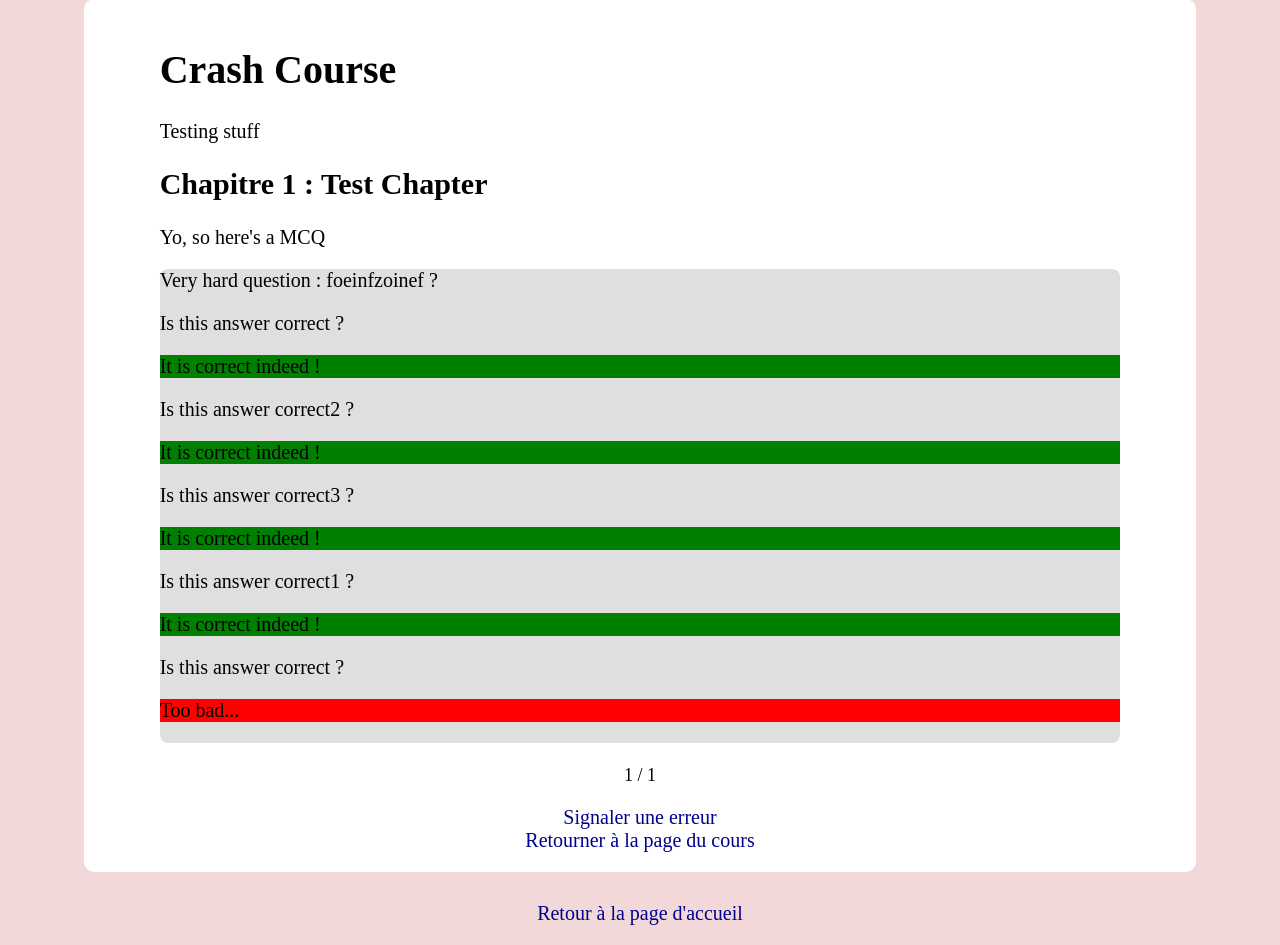
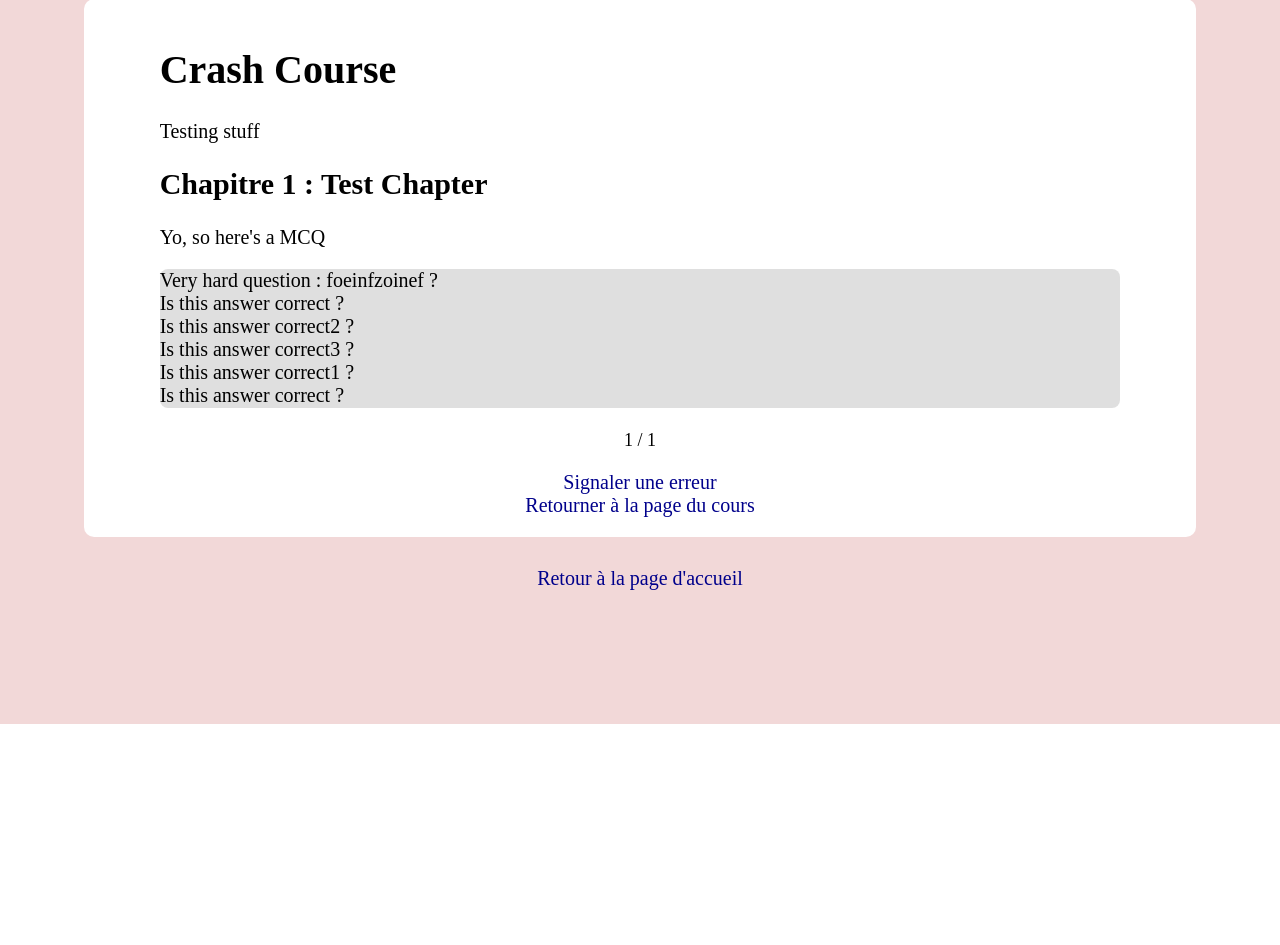
Before and after one commit to Fafookalfon/MathTree_Prototype, a Django app: a page that uses MathTree/Courses/templates/Courses/page_view.html in a window 1280 px wide. Shown: the part 76-1021 px from the top of the page. After the commit the page ends 800 px from the top, so only its background shows below. Run offline with Django 3.2, Linux system fonts and the light colour scheme; data comes from the database, SQL or seed files in the repository.

Commit message:
A bit painfully figured out MCQ mechanics

```diff
--- a/MathTree/Courses/templates/Courses/page_view.html
+++ b/MathTree/Courses/templates/Courses/page_view.html
@@ -165,14 +165,30 @@
 
     {{item|get_first_field}}
 
+    <script>
+        openMCQchoice = function(event) {
+            event.target.parentNode.children[1].style.display = 'block'
+            event.target.parentNode.children[0].removeEventListener('click', openMCQchoice);
+            event.target.parentNode.children[0].addEventListener('click', closeMCQchoice);
+        }
+
+        closeMCQchoice = function(event) {
+            event.target.parentNode.children[1].style.display = 'none'
+            event.target.parentNode.children[0].removeEventListener('click', closeMCQchoice);
+            event.target.parentNode.children[0].addEventListener('click', openMCQchoice);
+        }
+    </script>
+
     {% for choice in item|get_second_field|shuffle_list %}
 
-    <div id="{{item|get_first_field}} {{forloop.counter}}">
-        <p class="choice">{{choice|get_zero_field}}</p>
-        <p class="answer {{choice|get_first_field}}">{{choice|get_second_field}}</p>
+    <div id="{{item|get_first_field}} div {{forloop.counter}}">
+        <div id="{{item|get_first_field}} choice {{forloop.counter}}">{{choice|get_zero_field}}</div>
+        <div id="{{item|get_first_field}} answer {{forloop.counter}}" class="answer {{choice|get_first_field}}">{{choice|get_second_field}}</div>
     </div>
     <script>
-        document.getElementById('{{item|get_first_field|escapejs}} {{forloop.counter|escapejs}}').addEventListener('click', (event) => event.target.children[1].style.display = 'none');
+
+        document.getElementById('{{item|get_first_field|escapejs}} choice {{forloop.counter|escapejs}}').addEventListener('click', openMCQchoice);
+
     </script>
 
     {% endfor %}
--- a/MathTree/HomePage/static/HomePage/style.css
+++ b/MathTree/HomePage/static/HomePage/style.css
@@ -251,15 +251,15 @@ div.item_container.theorem h3.item_container_name {
 
 /* 5b3 - Exercises and MCQs */
 
-p.answer {
-    /*display: none;*/
+div.answer {
+    display: none;
 }
 
-p.answer.Correct {
+div.answer.Correct {
     background-color: green;
 }
 
-p.answer.Incorrect {
+div.answer.Incorrect {
     background-color: red;
 }
 
```
